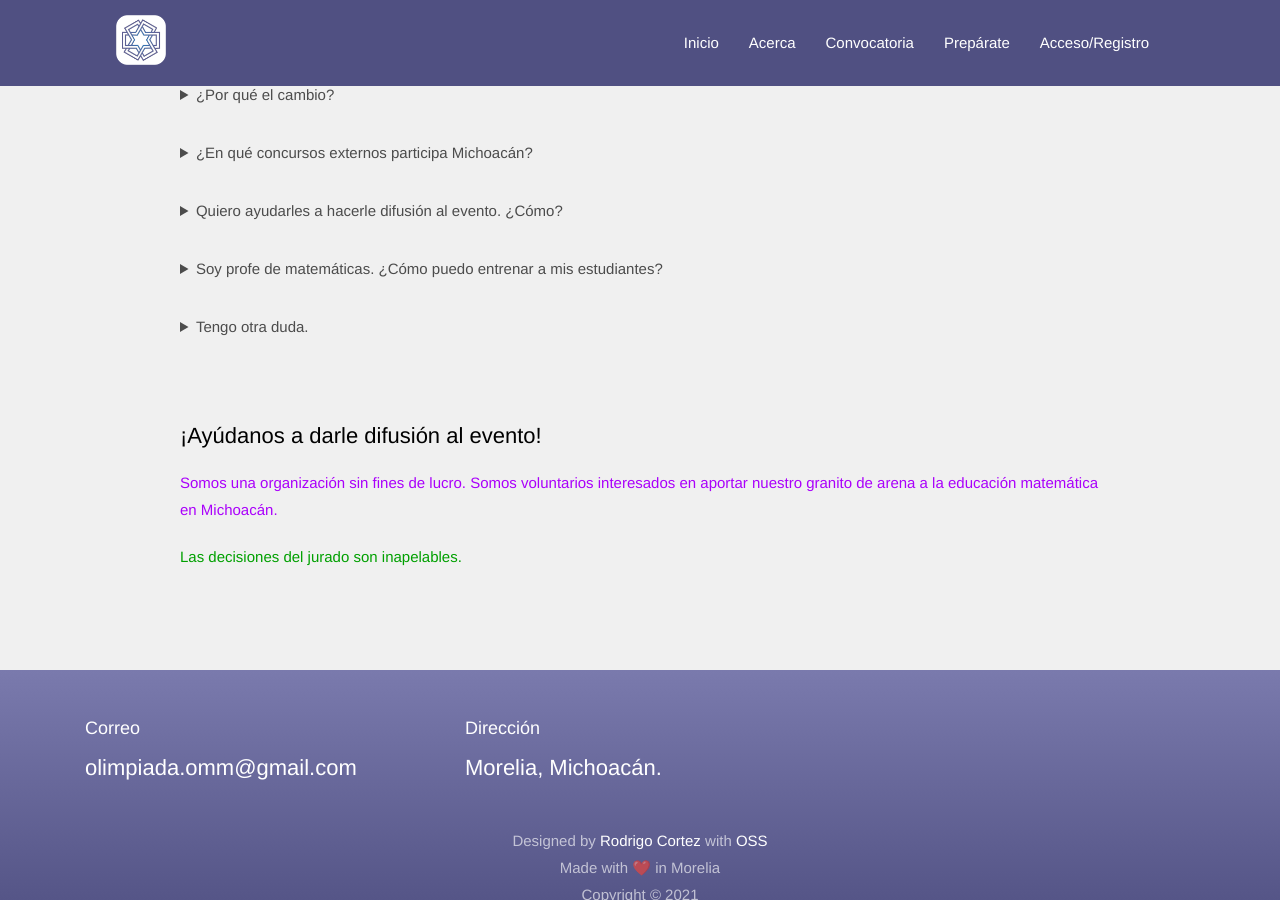
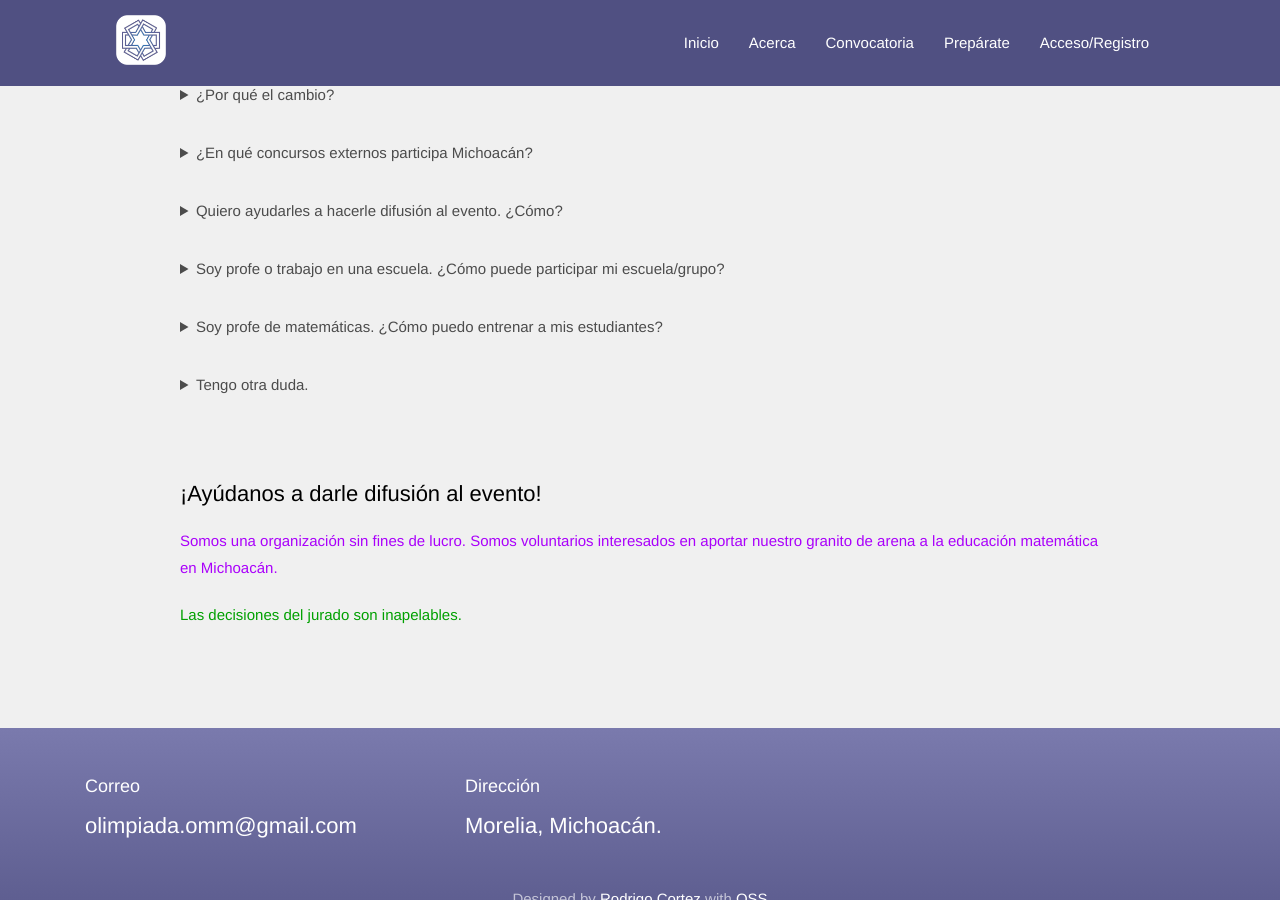
Before and after one commit to OlimpiadaMatematicasMichoacan/WOMM, a Jekyll site: the page built from _pages/convocatoria.md, in a window 1280 px wide and 900 px high, scrolled down 2959 px. Built offline with Jekyll 4.4.1, drawn with Linux system fonts in a browser that asks for light colours.

Commit message:
Added question about profes

```diff
--- a/_pages/convocatoria.md
+++ b/_pages/convocatoria.md
@@ -238,10 +238,19 @@ Quiero ayudarles a hacerle difusión al evento. ¿Cómo?
 
 <details>
 <summary>
+Soy profe o trabajo en una escuela. ¿Cómo puede participar mi escuela/grupo?
+</summary>
+<p>
+Primero que nada, ¡muchísimas gracias por el interés en la Olimpiada! Y claro, te alentamos a organizar a todos los grupos a presentar el examen en la misma escuela, de ser viable, el viernes 14 de enero en cualquier horario. Habrá reconocimientos para escuelas con participación destacada.
+</p>
+</details>
+
+<details>
+<summary>
 Soy profe de matemáticas. ¿Cómo puedo entrenar a mis estudiantes?
 </summary>
 <p>
-Primero que nada, ¡muchísimas gracias por el interés en la Olimpiada! En la Olimpiada agradecemos mucho la labor de quienes enseñan matemáticas. Te recomendamos <a class="text-info" data-toggle="modal" data-target="#loginModal">registrarte</a> en la plataforma, pues hay opción de registro para profes también. Podrías, por ejemplo, ayudar a estudiantes a avanzar en el curso de entrenamiento, aplicar los exámenes ahí descritos y ayudarles a comprender la solución, etcétera. En la sección de <a class="text-info" href="/preparate">prepárate</a> también hay material.
+¡Muchísimas gracias! Realmente agradecemos mucho tu labor. Te recomendamos <a class="text-info" data-toggle="modal" data-target="#loginModal">registrarte</a> en la plataforma, pues hay opción de registro para profes también, y revisar el curso de entrenamiento abierto. Podrías, por ejemplo, ayudar a estudiantes a avanzar en dicho curso, aplicar a modo de práctica los exámenes ahí descritos y ayudar a estudiantes a comprender la solución, alentar a que vean los videos juntos y resolver sus dudas. En la sección de <a class="text-info" href="/preparate">prepárate</a> hay aún más material.
 </p>
 </details>
 
```
